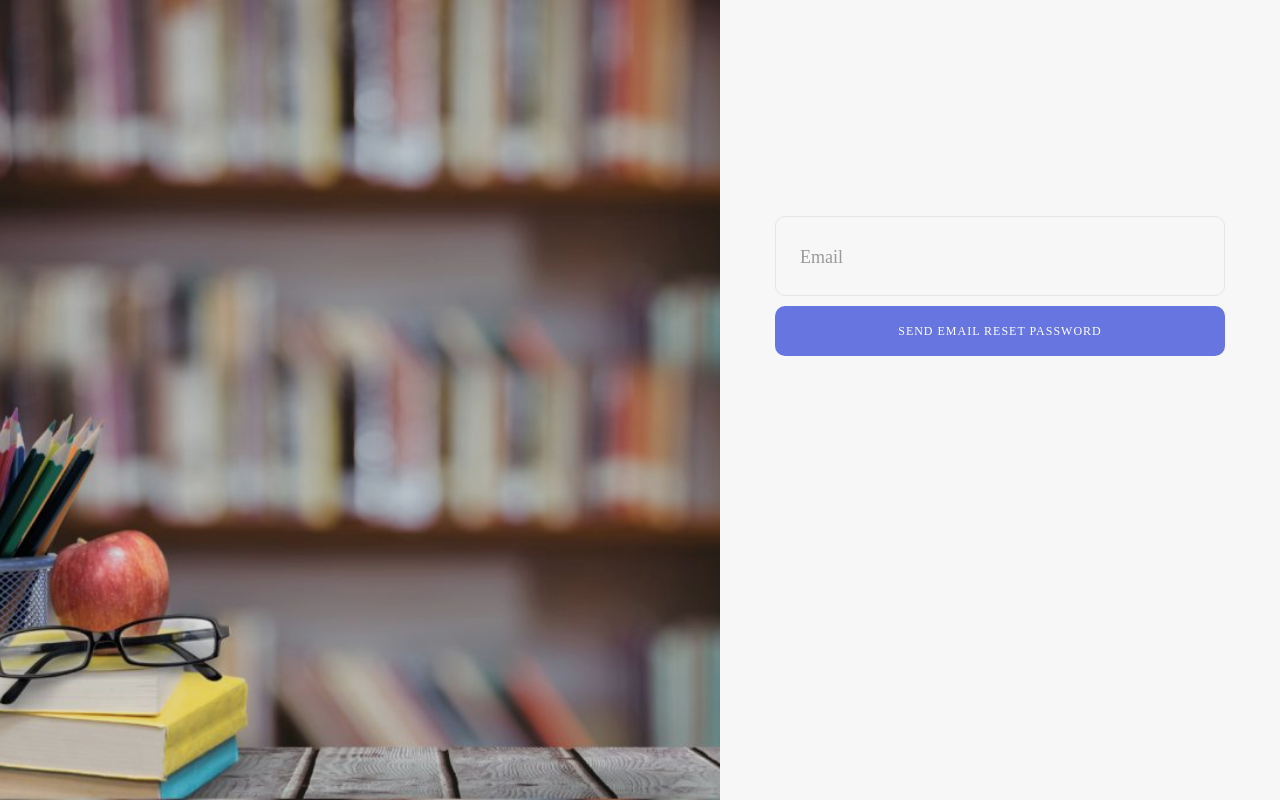
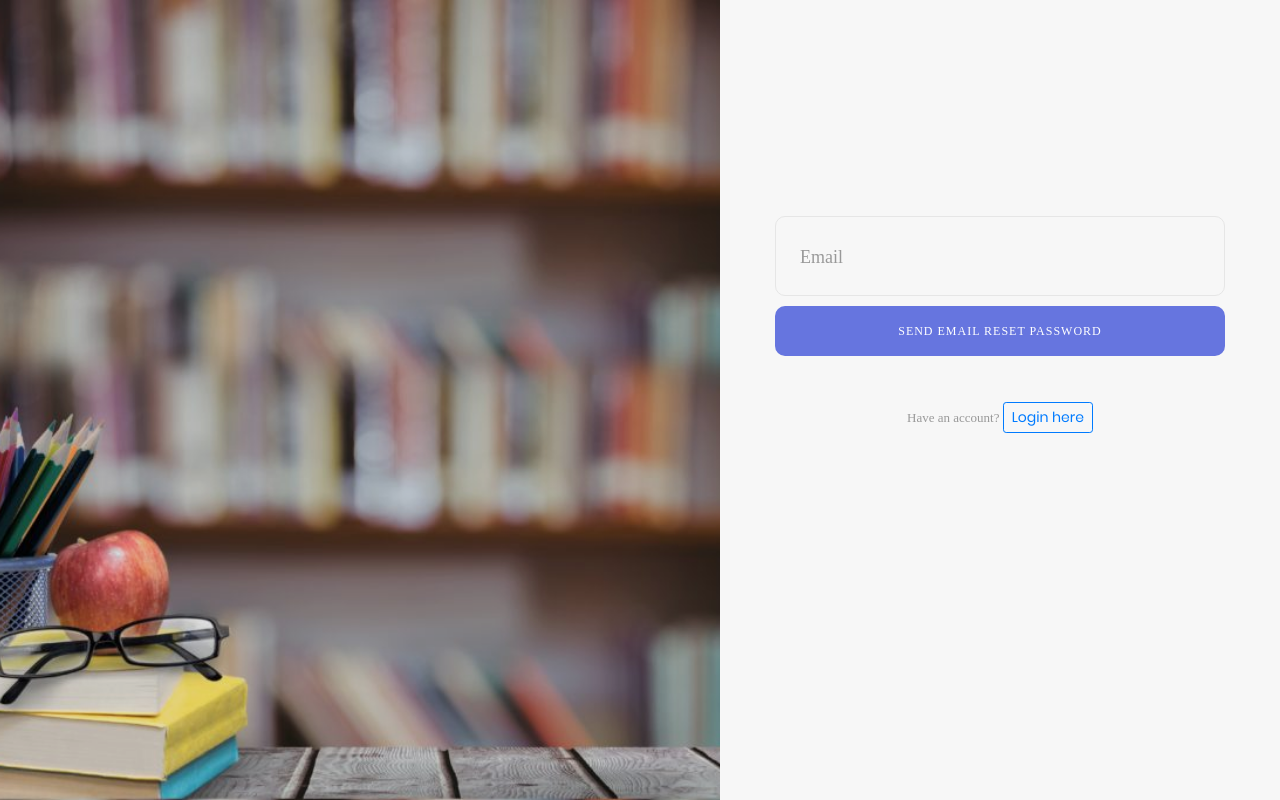
Before and after one commit to RaizaKurniawan/loginTemplate, a plain HTML site: page forgot.html in a window 1280 px wide. Drawn offline with nearby package versions, Linux system fonts and the light colour scheme; a web font is replaced by a local one.

Commit message:
commit forget login here

```diff
--- a/forgot.html
+++ b/forgot.html
@@ -37,11 +37,17 @@
 
 
 						<div class="container-login100-form-btn">
-							<button class="login100-form-btn">
+							<button class="login100-form-btn sm-btn">
 								Send email reset password
 							</button>
 						</div>
 
+                        <div class="text-center p-t-46 p-b-20">
+							<span class="txt2">
+								Have an account?
+							</span>
+							<button type="button" class="btn btn-outline-primary btn-sm">Login here</button>
+						</div>
 
 					</form>
 
```
